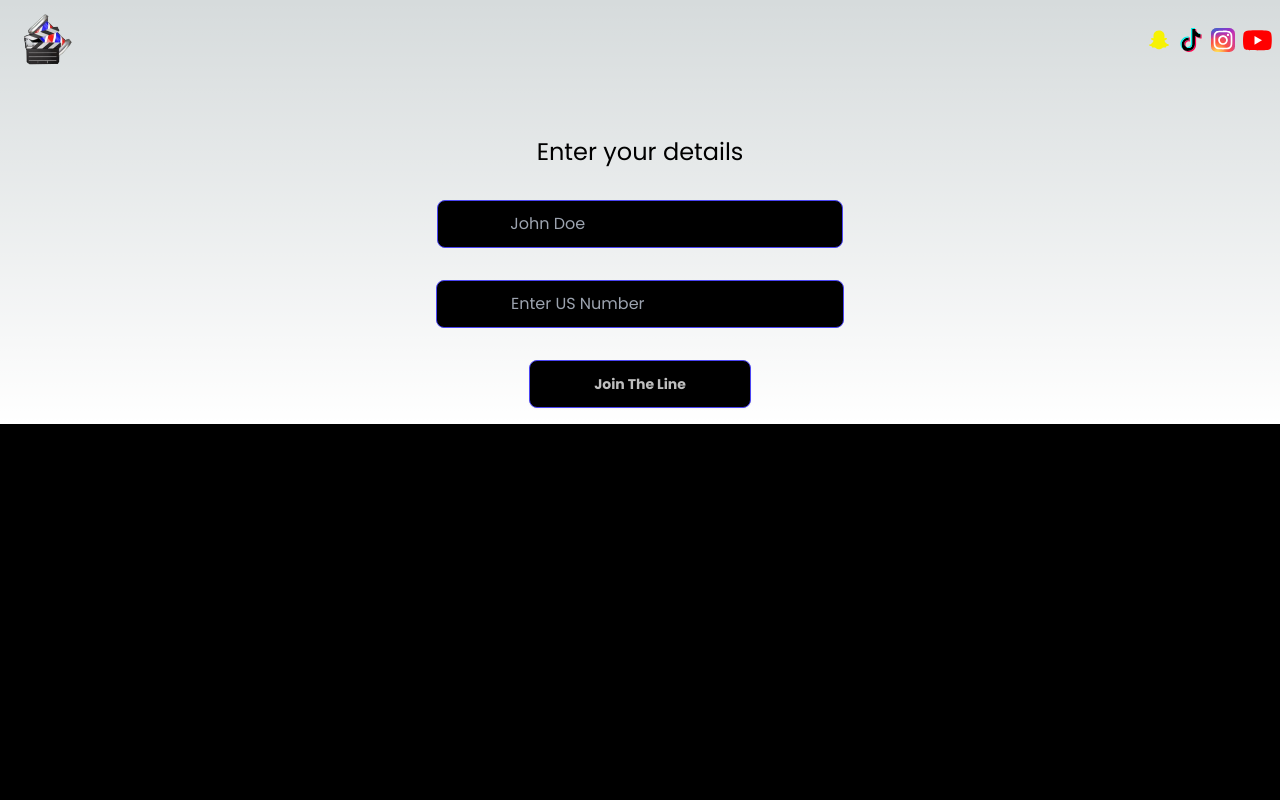
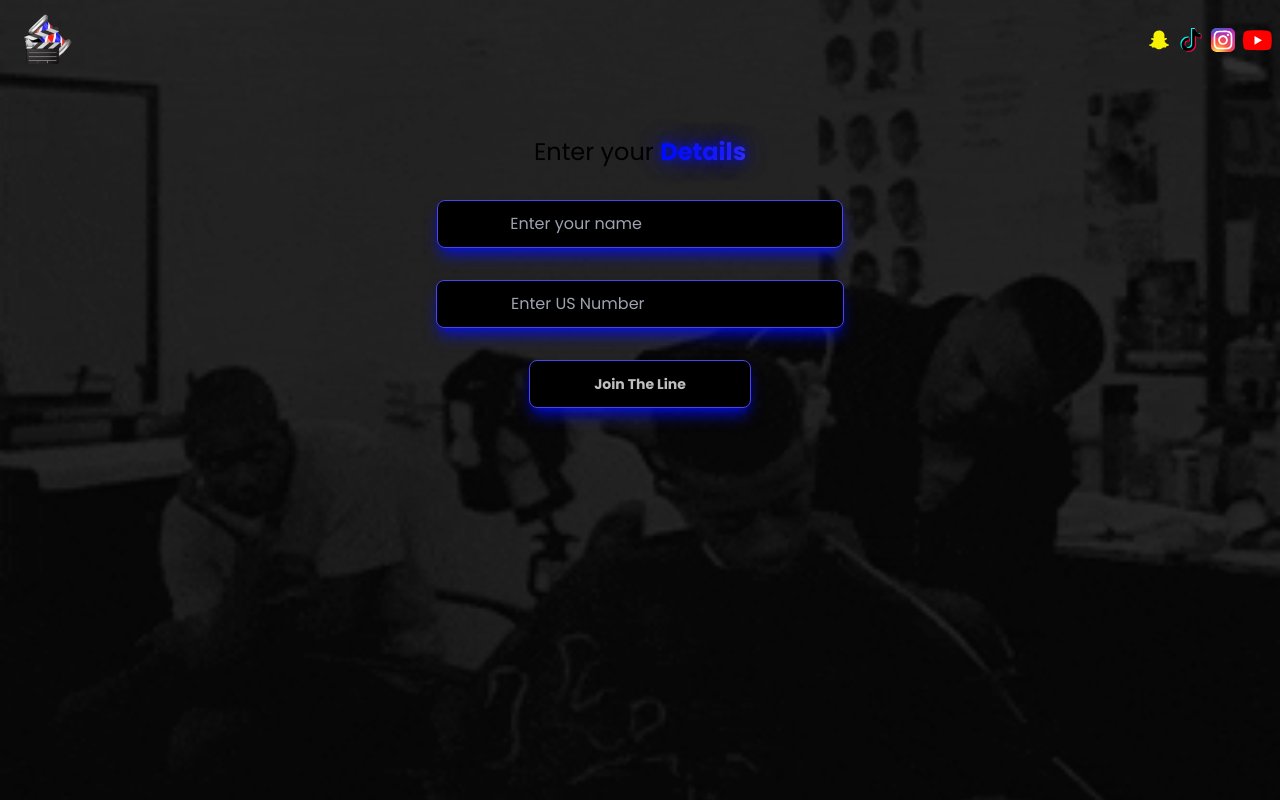
Before and after one commit to LosmanDev/BehindTheCutz, a Next.js app: page /registration in a window 1280 px wide. Built offline with nearby package versions, Linux system fonts and the light colour scheme.

Commit message:
styling added/animations

```diff
--- a/app/components/Registration.jsx
+++ b/app/components/Registration.jsx
@@ -23,23 +23,38 @@ export default function Registration() {
   return (
     <>
       <form
+        data-aos="fade-right"
+        data-aos-delay="0"
         onSubmit={handleSubmit}
         className="mt-10 flex flex-col gap-8 justify-center items-center p-4"
       >
-        <h1 className="text-2xl">Enter your details</h1>
+        <h1 data-aos="fade-right" data-aos-delay="0" className="text-2xl">
+          Enter your{' '}
+          <span className="bg-gradient-to-r from-[#000dff] to-[#4A44F3] text-transparent bg-clip-text glow-effect-blue font-bold">
+            Details
+          </span>
+        </h1>
 
-        <label className="input input-bordered border-primary flex items-center gap-2">
+        <label
+          data-aos="fade-right"
+          data-aos-delay="200"
+          className="shadow-[#000dffb3] shadow-lg input input-bordered border-primary flex items-center gap-2"
+        >
           Name
           <input
             type="text"
             name="name"
             className="grow"
-            placeholder="John Doe"
+            placeholder="Enter your name"
             value={userDetails.name}
             onChange={handleInputChange}
           />
         </label>
-        <label className="input input-bordered border-primary flex items-center gap-2">
+        <label
+          data-aos="fade-right"
+          data-aos-delay="400"
+          className="shadow-[#000dffb3] shadow-lg input input-bordered border-primary flex items-center gap-2"
+        >
           Phone
           <input
             type="number"
@@ -51,7 +66,12 @@ export default function Registration() {
           />
         </label>
 
-        <button type="submit" className="btn border-primary px-16">
+        <button
+          data-aos="fade-right"
+          data-aos-delay="800"
+          type="submit"
+          className="shadow-[#000dffb3] shadow-lg btn border-primary px-16"
+        >
           Join The Line
         </button>
       </form>
--- a/app/components/Service.jsx
+++ b/app/components/Service.jsx
@@ -26,9 +26,18 @@ export default function Service() {
   ];
 
   return (
-    <div className="min-h-screen flex flex-col justify-center items-center p-10 mx-auto">
-      <h1 className="text-2xl mb-8">Select Service</h1>
-      <div className="grid grid-cols-1 md:grid-cols-2 lg:grid-cols-3 gap-4 max-w-4xl w-full">
+    <div className="flex flex-col justify-center items-center p-10 mx-auto">
+      <h1 data-aos="fade-right" data-aos-delay="0" className="text-2xl mb-8">
+        Select{' '}
+        <span className="bg-gradient-to-r from-[#000dff] to-[#4A44F3] text-transparent bg-clip-text glow-effect-blue font-bold">
+          Service
+        </span>
+      </h1>
+      <div
+        data-aos="fade-right"
+        data-aos-delay="200"
+        className="grid grid-cols-1 md:grid-cols-2 lg:grid-cols-3 gap-4 max-w-2xl w-full"
+      >
         {services.map((service, index) => (
           <Link
             href="/staff"
@@ -36,7 +45,7 @@ export default function Service() {
             onClick={() => {
               setSelectedService(service);
             }}
-            className="flex flex-col items-center justify-between p-2 border-2 border-primary rounded-lg hover:bg-primary/10 transition-colors duration-300 h-25 w-full"
+            className="shadow-[#000dffb3] shadow-lg flex flex-col items-center justify-between p-2 border-2 border-primary rounded-lg hover:bg-primary/10 transition-colors duration-300 h-20 w-full"
           >
             <div className="flex items-center justify-center w-full">
               <Image
@@ -44,14 +53,16 @@ export default function Service() {
                 alt={`Icon for selected haircut service${service.icon}`}
                 className="w-8 h-8 mr-2 mt-2"
               />
-              <span className="text-sm">{service.name}</span>
+              <span className="text-sm">
+                {service.name} <br />
+                {service.note && (
+                  <span className="text-slate-500 text-xs text-center">
+                    {service.note}
+                  </span>
+                )}{' '}
+              </span>
             </div>
             <span className="text-xs mt-2 font-medium">{service.price}</span>
-            {service.note && (
-              <span className="text-slate-500 text-xs mt-2 text-center">
-                {service.note}
-              </span>
-            )}
           </Link>
         ))}
       </div>
--- a/app/components/Staff.jsx
+++ b/app/components/Staff.jsx
@@ -7,26 +7,39 @@ export default function Staff() {
   return (
     <>
       <div className="mt-10 flex flex-col justify-center items-center gap-4">
-        <h1 className="text-2xl text-center">Select Staff</h1>
-        <div className="grid grid-cols-1 md:grid-cols-2 lg:grid-cols-2 gap-4 px-10 max-w-4xl w-full place-items-center">
+        <h1
+          data-aos="fade-right"
+          data-aos-delay="0"
+          className="text-2xl text-center"
+        >
+          Select{' '}
+          <span className="bg-gradient-to-r from-[#000dff] to-[#4A44F3] text-transparent bg-clip-text glow-effect-blue font-bold">
+            Staff
+          </span>
+        </h1>
+        <div
+          data-aos="fade-right"
+          data-aos-delay="200"
+          className="grid grid-cols-1 md:grid-cols-2 lg:grid-cols-2 gap-4 px-10 max-w-4xl w-full place-items-center"
+        >
           <Link
             href="/registration"
-            className="flex flex-col items-center justify-center p-4 border-2 border-primary rounded-lg hover:bg-primary/10 transition-colors duration-300 h-25 w-full text-center"
+            className="shadow-[#000dffb3] shadow-lg flex flex-col items-center justify-center p-4 border-2 border-primary rounded-lg hover:bg-primary/10 transition-colors duration-300 h-25 w-full text-center"
+            onClick={() => {
+              setSelectedStaff('Axconse');
+            }}
+          >
+            Axconse
+          </Link>
+          <Link
+            href="/registration"
+            className="shadow-[#000dffb3] shadow-lg flex flex-col items-center justify-center p-4 border-2 border-primary rounded-lg hover:bg-primary/10 transition-colors duration-300 h-25 w-full text-center"
             onClick={() => {
               setSelectedStaff('First Available');
             }}
           >
             First Available
           </Link>
-          <Link
-            href="/registration"
-            className="flex flex-col items-center justify-center p-4 border-2 border-primary rounded-lg hover:bg-primary/10 transition-colors duration-300 h-25 w-full text-center"
-            onClick={() => {
-              setSelectedStaff('Axconse');
-            }}
-          >
-            Axconse
-          </Link>
         </div>
       </div>
     </>
--- a/app/globals.css
+++ b/app/globals.css
@@ -31,3 +31,31 @@ body {
     text-wrap: balance;
   }
 }
+
+.gif {
+  position: absolute;
+  top: 0;
+  left: 0;
+  width: 100%;
+  height: 100%;
+  background: url('../public/assets/welcome.gif') center center/cover no-repeat;
+  z-index: -2;
+}
+
+.gif::after {
+  content: '';
+  position: absolute;
+  top: 0;
+  left: 0;
+  width: 100%;
+  height: 100%;
+  background: rgba(0, 0, 0, 0.803); /* Adjust the opacity as needed */
+  z-index: -1;
+}
+
+.glow-effect-blue {
+  text-shadow:
+    0 0 10px rgba(0, 13, 255, 0.7),
+    0 0 20px rgba(0, 13, 255, 0.5),
+    0 0 30px rgba(0, 13, 255, 0.3);
+}
--- a/app/layout.jsx
+++ b/app/layout.jsx
@@ -13,7 +13,7 @@ export const metadata = {
 export default function RootLayout({ children }) {
   return (
     <html lang="en">
-      <body className={poppins.className}>
+      <body className={`${poppins.className} gif`}>
         <Navbar />
         <AppProvider>{children}</AppProvider>
       </body>
--- a/app/page.jsx
+++ b/app/page.jsx
@@ -1,6 +1,17 @@
+'use client';
 import Welcome from './components/Welcome';
+import { useEffect } from 'react';
+import AOS from 'aos';
+import 'aos/dist/aos.css';
 
 export default function Home() {
+  useEffect(() => {
+    AOS.init({
+      duration: 1500,
+      once: true,
+      mirror: true,
+    });
+  }, []);
   return (
     <>
       <Welcome />
--- a/package.json
+++ b/package.json
@@ -12,6 +12,7 @@
     "@supabase/auth-helpers-nextjs": "^0.10.0",
     "@supabase/ssr": "^0.4.0",
     "@supabase/supabase-js": "^2.44.3",
+    "aos": "^3.0.0-beta.6",
     "next": "14.2.4",
     "react": "^18",
     "react-dom": "^18"
```
Also changed, not shown: app/components/Welcome.jsx (+87 -14 lines), public/assets/welcome.gif (added), 1 other file (tests, documents, lock files or other folders).
